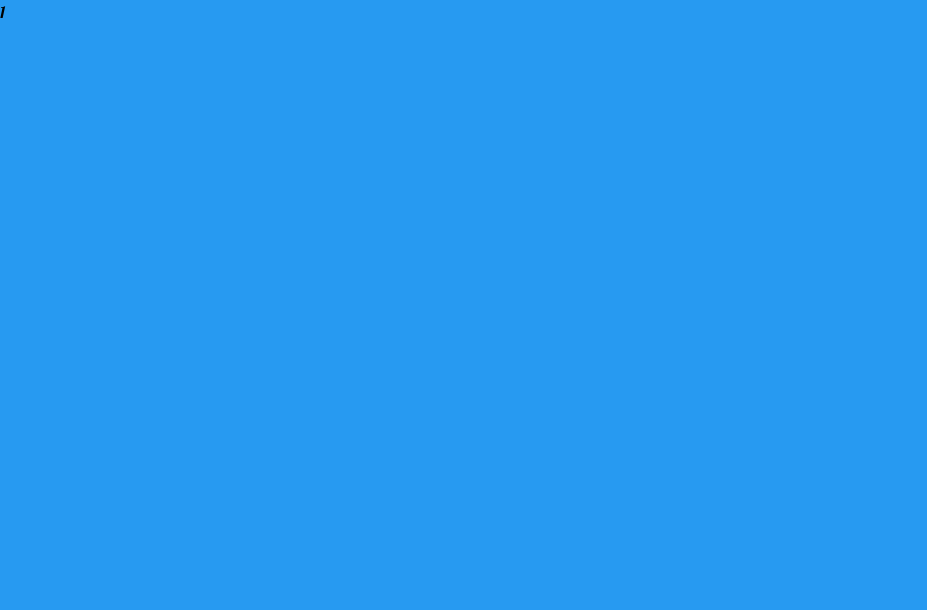
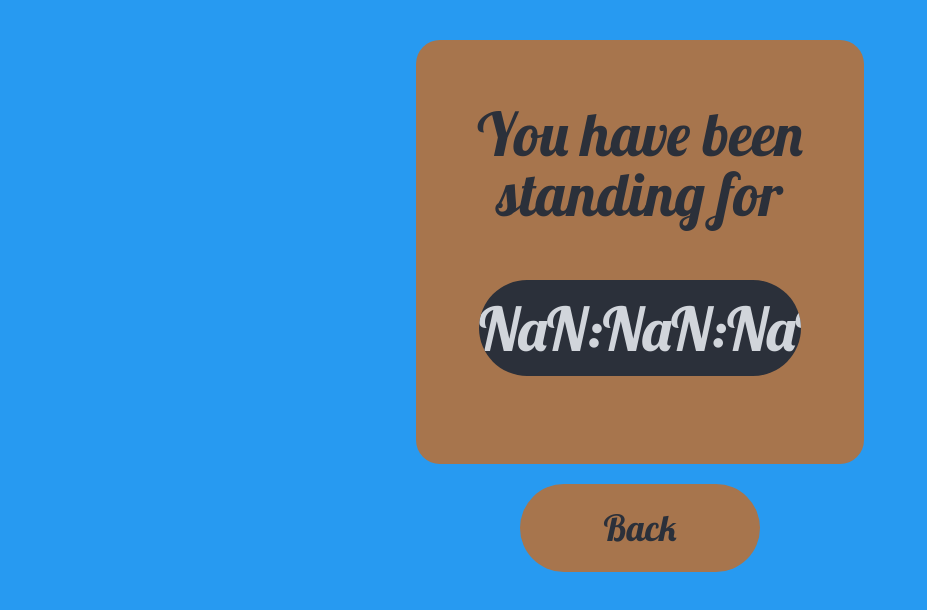
Before and after one commit to jakesmithdeveloper/stand-time, a React (Create React App) app: page /time/1 in a window 1280 px wide. Shown: the top 610 px of the page, without its empty margins (0-927 px from the left). Built offline with nearby package versions, Linux system fonts and the light colour scheme.

Commit message:
basic timer functionality completed

```diff
--- a/src/actions/index.js
+++ b/src/actions/index.js
@@ -1,7 +1,14 @@
-import { TOGGLE_DARKMODE } from "./types";
+import { TOGGLE_DARKMODE, TIMER_TICK } from "./types";
 
 export const toggleDarkmode = () => {
   return {
     type: TOGGLE_DARKMODE,
   };
 };
+
+export const timerTick = (timerId) => {
+  return {
+    type: TIMER_TICK,
+    payload: timerId,
+  };
+};
--- a/src/actions/types.js
+++ b/src/actions/types.js
@@ -1 +1,2 @@
 export const TOGGLE_DARKMODE = "TOGGLE_DARKMODE";
+export const TIMER_TICK = "TIMER_TICK";
--- a/src/components/MainTimers.js
+++ b/src/components/MainTimers.js
@@ -14,10 +14,17 @@ const MainTimers = (props) => {
       >
         Toggle
       </button>
-      <Timer title="Sit" />
-      <Timer title="Stand" />
+      <Timer title="Sit" seconds={props.sit} />
+      <Timer title="Stand" seconds={props.stand} />
     </div>
   );
 };
 
-export default connect(null, { toggleDarkmode })(MainTimers);
+const mapStateToProps = (state) => {
+  return {
+    sit: state.timers.sit,
+    stand: state.timers.stand,
+  };
+};
+
+export default connect(mapStateToProps, { toggleDarkmode })(MainTimers);
--- a/src/components/Timer.js
+++ b/src/components/Timer.js
@@ -5,13 +5,13 @@ import history from "../history";
 
 import "../index.css";
 
-const Timer = ({ title }) => {
+const Timer = ({ title, seconds }) => {
   return (
     <div
       onClick={() => history.push(`/time/${title.toLowerCase()}`)}
       className="bg-brown my-6 flex flex-col items-center rounded-2xl shadow-md max-w-md sm: w-10/12 dark:bg-gray-800"
     >
-      <h1 className="text-5xl mt-6 mb-6 text-dark-font dark:text-gray-200">
+      <h1 className="text-5xl mt-6 mb-6 text-dark-font dark:text-gray-300">
         {title}
       </h1>
       <img
@@ -19,7 +19,7 @@ const Timer = ({ title }) => {
         src="http://www.fillmurray.com/200/200"
         alt=""
       />
-      <TimerDisplay />
+      <TimerDisplay seconds={seconds} />
     </div>
   );
 };
--- a/src/components/TimerDisplay.js
+++ b/src/components/TimerDisplay.js
@@ -1,13 +1,15 @@
 import React from "react";
+import { secondsToDisplay } from "../helpFunctions";
 
 import "../index.css";
 
-const TimerDisplay = () => {
+const TimerDisplay = ({ seconds }) => {
   return (
     <input
-      className="bg-dark-font text-gray-100 mb-8 w-1/2 h-10 rounded-full text-center text-3xl dark:bg-gray-900"
+      className="bg-dark-font text-gray-300 mb-8 w-1/2 h-10 rounded-full text-center text-3xl dark:bg-gray-900"
       type="text"
-      defaultValue="00:00:00"
+      defaultValue={secondsToDisplay(seconds)}
+      value={secondsToDisplay(seconds)}
     />
   );
 };
--- a/src/components/TimerPage.js
+++ b/src/components/TimerPage.js
@@ -1,11 +1,46 @@
-import React from "react";
+import React, { useEffect } from "react";
+import { Link } from "react-router-dom";
+import { connect } from "react-redux";
+import { timerTick } from "../actions";
+import { secondsToDisplay } from "../helpFunctions";
 
-import { connect } from "react-redux";
+import "../index.css";
 
-const TimerPage = ({ mode }) => {
+const TimerPage = ({ mode, timerValue, timerTick }) => {
+  useEffect(() => {
+    const interval = setInterval(() => {
+      timerTick(mode);
+    }, 1000);
+
+    return () => clearInterval(interval);
+  }, [mode, timerTick]);
+
+  const timerPageConfig = {
+    title:
+      mode === "sit"
+        ? "You have been sitting for"
+        : "You have been standing for",
+  };
+
   return (
-    <div>
-      <h1>{mode}</h1>
+    <div className="flex flex-col items-center">
+      <div className="max-w-md bg-brown flex flex-col items-center p-12 rounded-3xl dark:bg-gray-800 sm: w-11/12 sm: mt-10">
+        <h3 className="text-6xl text-center my-4 mx text-dark-font dark:text-gray-300">
+          {timerPageConfig.title}
+        </h3>
+        <input
+          className="bg-dark-font text-gray-300 my-10 w-11/12 h-24 rounded-full text-center text-6xl dark:bg-gray-900"
+          type="text"
+          defaultValue={secondsToDisplay(timerValue)}
+          value={secondsToDisplay(timerValue)}
+        />
+      </div>
+      <Link
+        to="/"
+        className="bg-brown w-60 text-dark-font text-4xl text-center rounded-full mt-5 py-6 dark:bg-gray-800 dark:text-gray-300"
+      >
+        Back
+      </Link>
     </div>
   );
 };
@@ -13,7 +48,8 @@ const TimerPage = ({ mode }) => {
 const mapStateToProps = (state, ownProps) => {
   return {
     mode: ownProps.match.params.id,
+    timerValue: state.timers[ownProps.match.params.id],
   };
 };
 
-export default connect(mapStateToProps)(TimerPage);
+export default connect(mapStateToProps, { timerTick })(TimerPage);
--- /dev/null
+++ b/src/helpFunctions.js
@@ -0,0 +1,15 @@
+export const secondsToDisplay = (seconds) => {
+  if (seconds === 0) {
+    return "00:00:00";
+  }
+
+  const min = Math.trunc(seconds / 60);
+
+  const secondsDisplay = seconds % 60;
+  const minutesDisplay = Math.trunc(seconds / 60) % 60;
+  const hoursDisplay = Math.trunc(min / 60);
+
+  return `${hoursDisplay < 10 ? `0${hoursDisplay}` : hoursDisplay}:${
+    minutesDisplay < 10 ? `0${minutesDisplay}` : minutesDisplay
+  }:${secondsDisplay < 10 ? `0${secondsDisplay}` : secondsDisplay}`;
+};
--- a/src/reducers/index.js
+++ b/src/reducers/index.js
@@ -1,7 +1,9 @@
 import { combineReducers } from "redux";
 
 import darkmodeReducer from "./darkmodeReducer";
+import timerTickReducer from "./timerTickReducer";
 
 export default combineReducers({
   darkmode: darkmodeReducer,
+  timers: timerTickReducer,
 });
--- /dev/null
+++ b/src/reducers/timerTickReducer.js
@@ -0,0 +1,21 @@
+import { TIMER_TICK } from "../actions/types";
+
+const INITIAL_STATE = {
+  sit: 0,
+  stand: 0,
+};
+
+const timerTickReducer = (state = INITIAL_STATE, action) => {
+  switch (action.type) {
+    case TIMER_TICK:
+      if (action.payload === "sit") {
+        return { ...state, sit: state.sit + 1 };
+      }
+
+      return { ...state, stand: state.stand + 1 };
+    default:
+      return state;
+  }
+};
+
+export default timerTickReducer;
```
